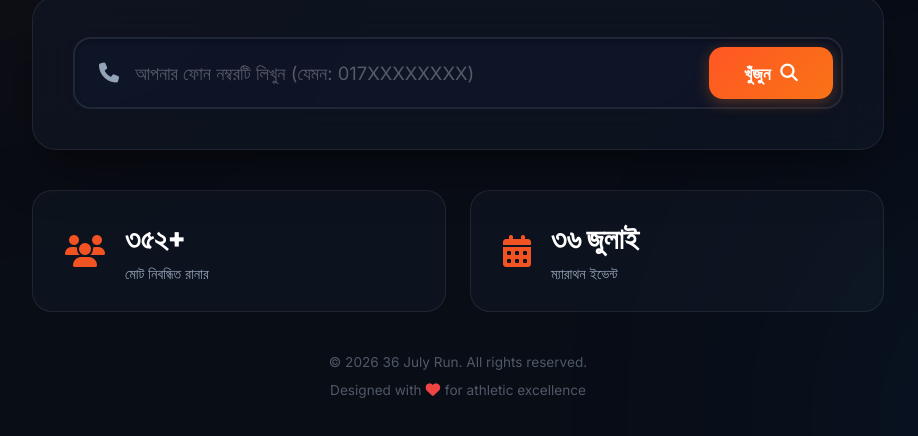
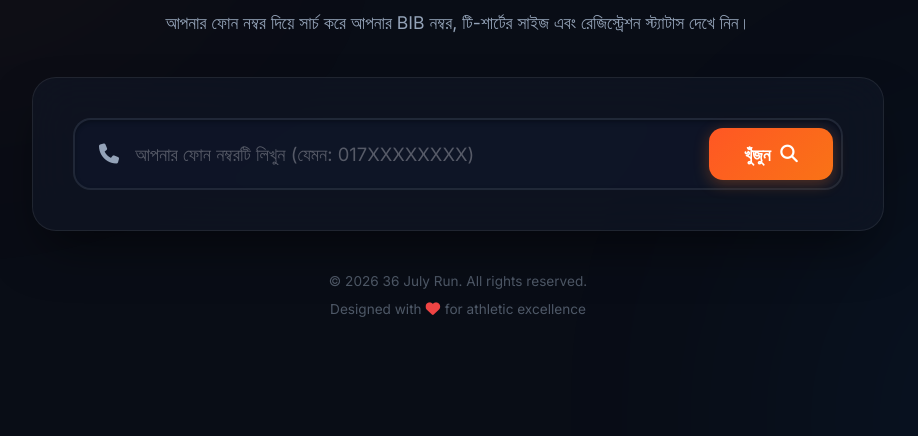
Before and after one commit to shiblu17/36-july-run, a website: page index.html in a window 1280 px wide. Shown: the part 312-748 px from the top of the page, without its empty margins (182-1100 px from the left). Drawn offline with nearby package versions, Linux system fonts and the light colour scheme.

Commit message:
Removed stats counter panel

```diff
--- a/index.html
+++ b/index.html
@@ -141,24 +141,6 @@
             </section>
         </main>
 
-        <!-- Stats Counter Panel -->
-        <section class="stats-panel">
-            <div class="stat-item">
-                <i class="fa-solid fa-users stat-icon"></i>
-                <div class="stat-info">
-                    <span class="stat-number">৩৫২+</span>
-                    <span class="stat-label">মোট নিবন্ধিত রানার</span>
-                </div>
-            </div>
-            <div class="stat-item">
-                <i class="fa-solid fa-calendar-days stat-icon"></i>
-                <div class="stat-info">
-                    <span class="stat-number">৩৬ জুলাই</span>
-                    <span class="stat-label">ম্যারাথন ইভেন্ট</span>
-                </div>
-            </div>
-        </section>
-
         <!-- Footer -->
         <footer class="footer">
             <p>&copy; 2026 36 July Run. All rights reserved.</p>
```
Also changed, not shown: .wrangler/cache/pages.json (added), .wrangler/cache/wrangler-account.json (added).
